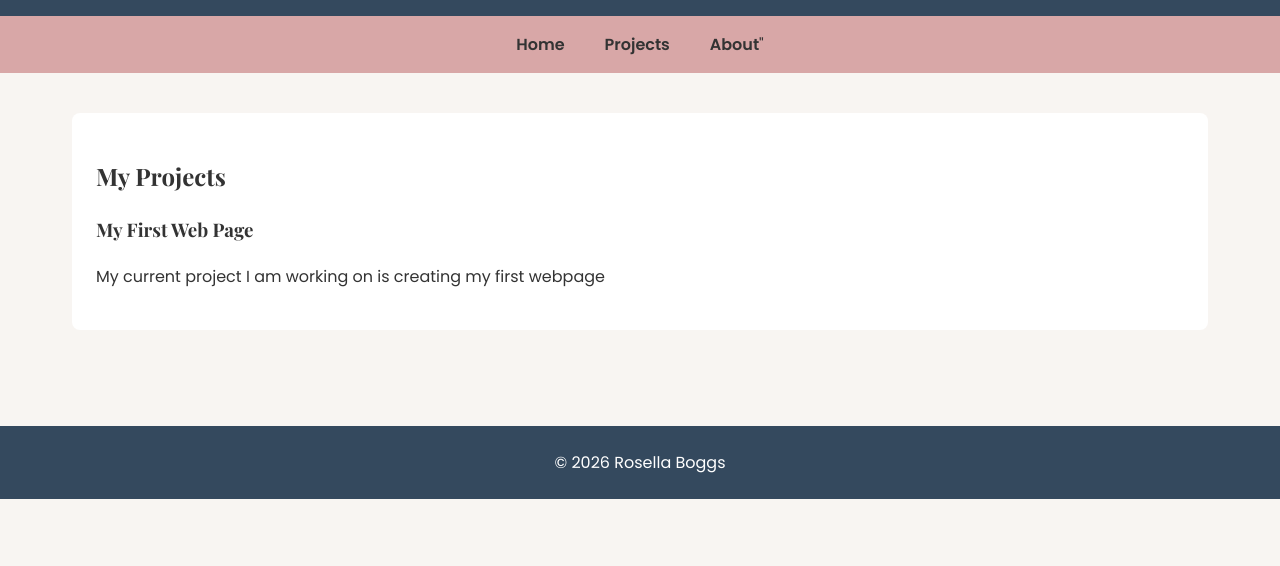
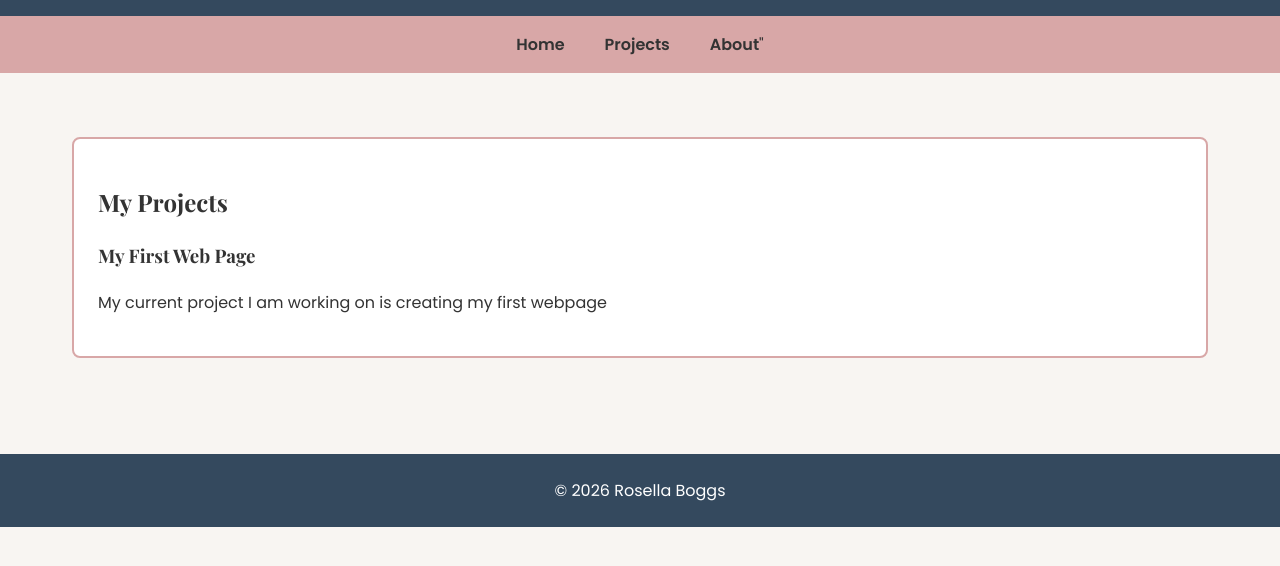
Before and after one commit to rose-boggs1023/Web-dev-project, a plain HTML site: page START_site/projects.html in a window 1280 px wide. Shown: the part 106-672 px from the top of the page. Drawn offline with nearby package versions, Linux system fonts and the light colour scheme.

Commit message:
Add project card styles to style.css
Added styling for project cards.

```diff
--- a/START_site/style.css
+++ b/START_site/style.css
@@ -168,3 +168,11 @@ footer p {
   }
 
 }
+
+.project-card {
+  background-color: var(--white);
+  padding: 24px;
+  margin: 24px 0;
+  border-radius: 8px;
+  border: 2px solid var(--secondary-color);
+}
```
